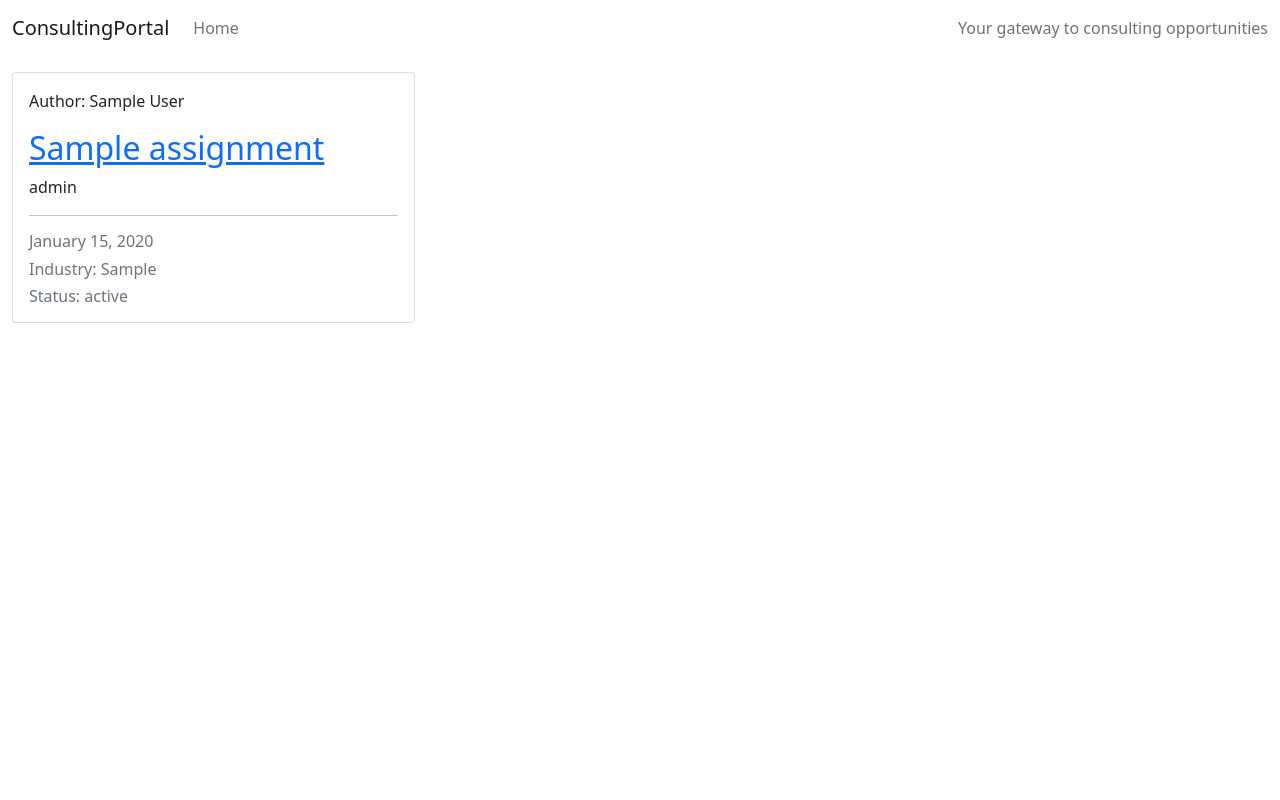
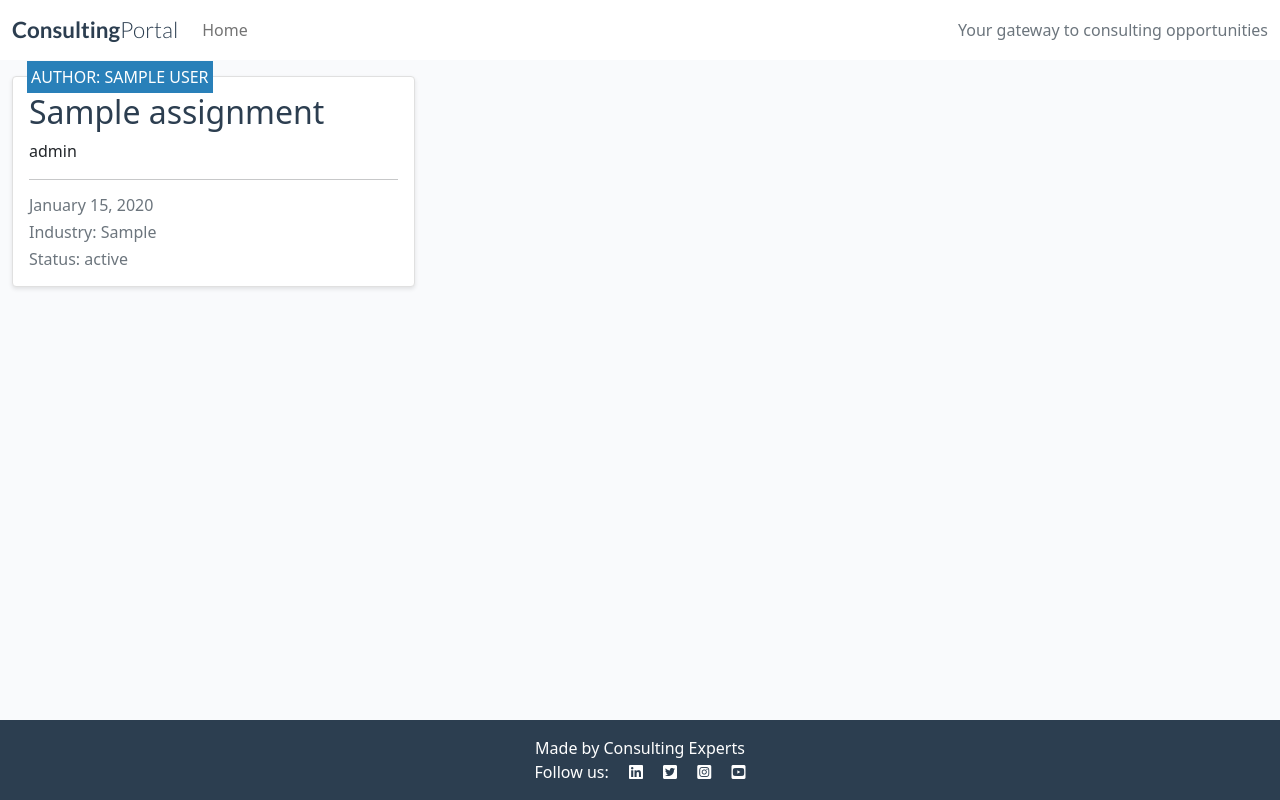
Before and after one commit to BjornBishop/sagacity-pp4, a Django app: template blog/templates/assignments/index.html in a window 1280 px wide. Run offline with Django 4.2, Linux system fonts and the light colour scheme; the template is opened without the code that fills it: most values are stand-ins (such as "Sample title", 1, 10 or a date in 2020).

Commit message:
added static/css/style.css and connected it to base.html

```diff
--- a/blog/templates/assignments/index.html
+++ b/blog/templates/assignments/index.html
@@ -21,7 +21,7 @@
                             <a href="{% url 'assignment_detail' assignment.slug %}" class="post-link">
                                 <h2 class="card-title">{{ assignment.title }}</h2>
                             </a>
-                            <p class="card-text">{{ assignment.role_description|truncatewords:30 }}</p>
+                            <p class="card-text">{{ assignment.role_description|truncatewords:30|safe }}</p>
                             <hr />
                             <p class="card-text text-muted h6">{{ assignment.created_on|date:"F j, Y" }}</p>
                             <p class="card-text text-muted h6">Industry: {{ assignment.get_industry_display }}</p>
--- a/blog/urls.py
+++ b/blog/urls.py
@@ -1,6 +1,7 @@
 from django.urls import path
-from blog.views import ConsultingAssignmentList
+from blog.views import ConsultingAssignmentList, ConsultingAssignmentDetail
 
 urlpatterns = [
     path('', ConsultingAssignmentList.as_view(), name='home'),
+    path('assignment/<slug:slug>/', ConsultingAssignmentDetail.as_view(), name='assignment_detail'),
 ]
--- /dev/null
+++ b/static/css/style.css
@@ -0,0 +1,162 @@
+body {
+    background-color: #F9FAFC;
+}
+
+.brand {
+    font-family: Lato, sans-serif;
+    font-size: 1.4rem;
+    font-weight: 700;
+    color: #2C3E50;  /* Darker blue for a professional look */
+}
+
+.red-o {
+    color: #2980B9;  /* Blue accent color */
+}
+
+.thin {
+    font-weight: 300;
+}
+
+.light-bg {
+    background-color: #fff;
+}
+
+.dark-bg {
+    background-color: #2C3E50;  /* Darker blue for a professional look */
+}
+
+.main-bg {
+    background-color: #F9FAFC;
+}
+
+.card {
+    border: 1px solid #E0E0E0;  /* Light border for cards */
+    background-color: #fff;
+    box-shadow: 0 2px 4px rgba(0, 0, 0, 0.1);  /* Subtle shadow for depth */
+}
+
+.image-container {
+    position: relative;
+}
+
+.image-flash {
+    position: absolute;
+    bottom: 5%;
+    min-width: 30%;
+    left: -2px;
+    background-color: #2980B9;  /* Blue accent color */
+}
+
+.scale {
+    width: 100%;
+    height: auto;
+}
+
+.author {
+    color: white;
+    margin: 4px;
+    text-transform: uppercase;
+}
+
+.masthead {
+    margin-top: 10px;
+    overflow: hidden;
+    position: relative;
+    display: inline-block;
+    height: 33vh;
+    width: 100%;
+}
+
+.masthead-text {
+    background-color: #2C3E50;  /* Darker blue for a professional look */
+    color: white;
+    position: relative;
+}
+
+.masthead-image {
+    position: relative;
+    overflow: hidden;
+}
+
+.masthead-image:after {
+    content: "";
+    position: absolute;
+    top: 0;
+    right: 90%;
+    height: 100%;
+    width: 150%;
+    background: #2C3E50;  /* Darker blue for a professional look */
+    -webkit-transform: skew(15deg);
+    -moz-transform: skew(15deg);
+    transform: skew(15deg);
+    z-index: 100;
+}
+
+.post-link {
+    text-decoration: none;
+    color: #2C3E50;  /* Darker blue for a professional look */
+}
+
+.post-link:hover,
+.page-link {
+    color: #2980B9;  /* Blue accent color */
+}
+
+.post-title {
+    margin-top: 10%;
+    margin-left: 5%;
+}
+
+.post-subtitle {
+    margin-left: 5%;
+    color: lightgray;
+}
+
+.btn-signup,
+.btn-edit {
+    background-color: #2980B9;  /* Blue accent color */
+    color: #fff;
+}
+
+.btn-signup:hover,
+.btn-signup:active {
+    background-color: #fff;
+    color: #2980B9;  /* Blue accent color */
+}
+
+.link {
+    color: #2980B9;  /* Blue accent color */
+    text-decoration: none;
+}
+
+.link:hover,
+.link:active {
+    color: #2C3E50;  /* Darker blue for a professional look */
+    text-decoration: underline;
+}
+
+.btn-like {
+    color: #2980B9;  /* Blue accent color */
+    border: none;
+    background: transparent;
+}
+
+.btn-delete {
+    color: #fff;
+    background: #E74C3C;  /* Red for delete button */
+}
+
+.btn-like:hover,
+.btn-like:active {
+    color: #2980B9;  /* Blue accent color */
+    background: transparent;
+    border: none;
+}
+
+.faded {
+    color: rgb(172, 175, 175);
+}
+
+.approval {
+    color: rgb(222, 146, 168);
+}
--- a/templates/base.html
+++ b/templates/base.html
@@ -1,3 +1,5 @@
+{% load static %}
+
 {% url 'home' as home_url %}
 
 <!DOCTYPE html>
@@ -18,6 +20,9 @@
     <!-- Bootstrap CSS -->
     <link href="https://cdn.jsdelivr.net/npm/bootstrap@5.0.1/dist/css/bootstrap.min.css" rel="stylesheet"
         integrity="sha384-+0n0xVW2eSR5OomGNYDnhzAbDsOXxcvSN1TPprVMTNDbiYZCxYbOOl7+AMvyTG2x" crossorigin="anonymous">
+
+    <!-- Custom CSS -->
+    <link rel="stylesheet" href="{% static 'css/style.css' %}">
 
 </head>
 
```
Also changed, not shown: blog/views.py (+5 -2 lines).
